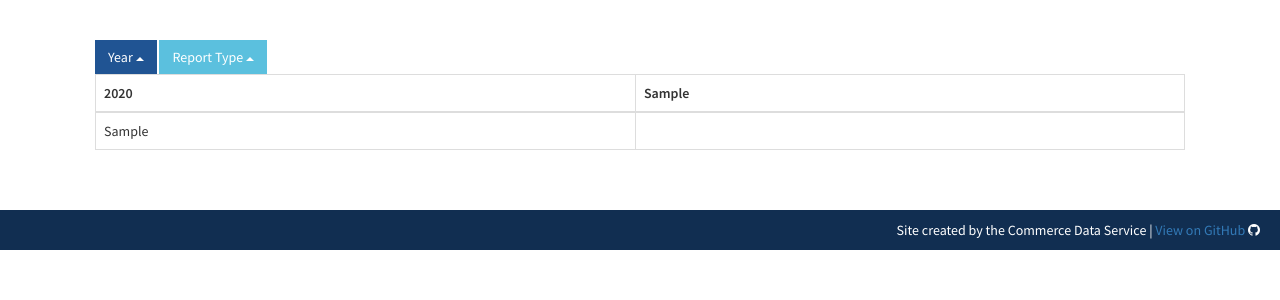
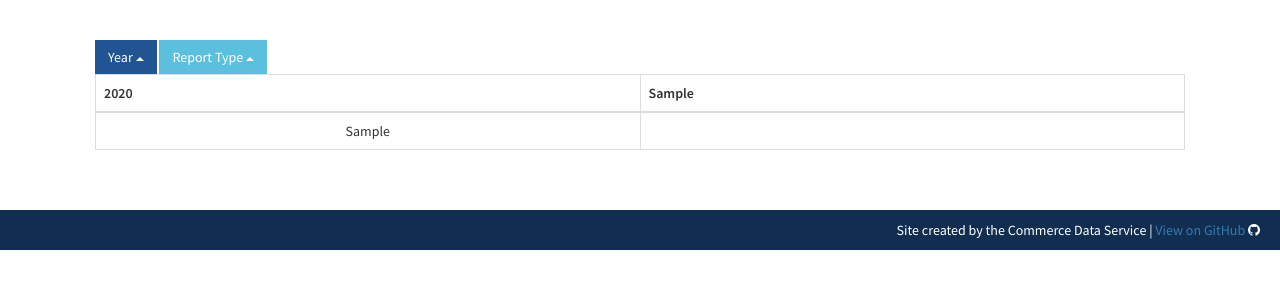
Before and after one commit to CommerceDataService/ITA_Principal_Travel, a Django app: template principal_travel/templates/travel/report.html in a window 1280 px wide. Shown: the part 70-370 px from the top of the page. Run offline with Django 3.2, Linux system fonts and the light colour scheme; the template is opened without the code that fills it: most values are stand-ins (such as "Sample title", 1, 10 or a date in 2020); some libraries are stand-ins or nearby versions.

Commit message:
Debugged region report and minor styling fixes

```diff
--- a/principal_travel/static/css/master.css
+++ b/principal_travel/static/css/master.css
@@ -253,3 +253,7 @@ ul li:before {
 	padding-bottom: 50px;
 	padding-top: 30px;
 }
+
+.table td {
+   text-align: center;
+}
--- a/principal_travel/templates/travel/report.html
+++ b/principal_travel/templates/travel/report.html
@@ -36,10 +36,10 @@
     <tbody>
       {% for attribute in attributes %}
       <tr>
-        <td>
+        <td class="col-md-1">
           {{attribute.0}}
         </td>
-        {% for month in months %}<td>{% for data in data_list %}{% if data.attribute_id == attribute.1 %}{% if data.month == month.0|slugify and data.count != 0 %}<a href="{% url 'trip_list' %}?month={{month.0}}&amp;year={{year}}&amp;{{query_string}}={{data.attribute_id}}">{{data.count}}</a>{% endif %}{% endif %}{% endfor %}</td>{% endfor %}
+        {% for month in months %}<td class="col-md-1">{% for data in data_list %}{% if data.attribute_id == attribute.1 %}{% if data.month == month.0|slugify and data.count != 0 %}<a href="{% url 'trip_list' %}?month={{month.0}}&amp;year={{year}}&amp;{{query_string}}={{data.attribute_id}}">{{data.count}}</a>{% endif %}{% endif %}{% endfor %}</td>{% endfor %}
       {% endfor %}
       </tr>
   </tbody>
--- a/travel/views.py
+++ b/travel/views.py
@@ -214,7 +214,7 @@ class ReportView(LoginRequiredView, TemplateView):
         elif report_type == 'event':
             eventtypes = Trip.objects.filter(start_date__year = current_year).values_list('events__event_type__name', 'events__event_type__id').distinct()
         elif report_type == 'region':
-            regions = Event.objects.filter(start_date__year = current_year).values_list('events__cities_light_country__custom_region__name', 'events__cities_light_country__custom_region__id').distinct()
+            regions = Trip.objects.filter(start_date__year = current_year).values_list('events__cities_light_country__custom_region__name', 'events__cities_light_country__custom_region__id').distinct()
             print(regions)
         months = Trip.objects.filter(start_date__year = current_year).dates('start_date', 'month')
         for month in months:
```
